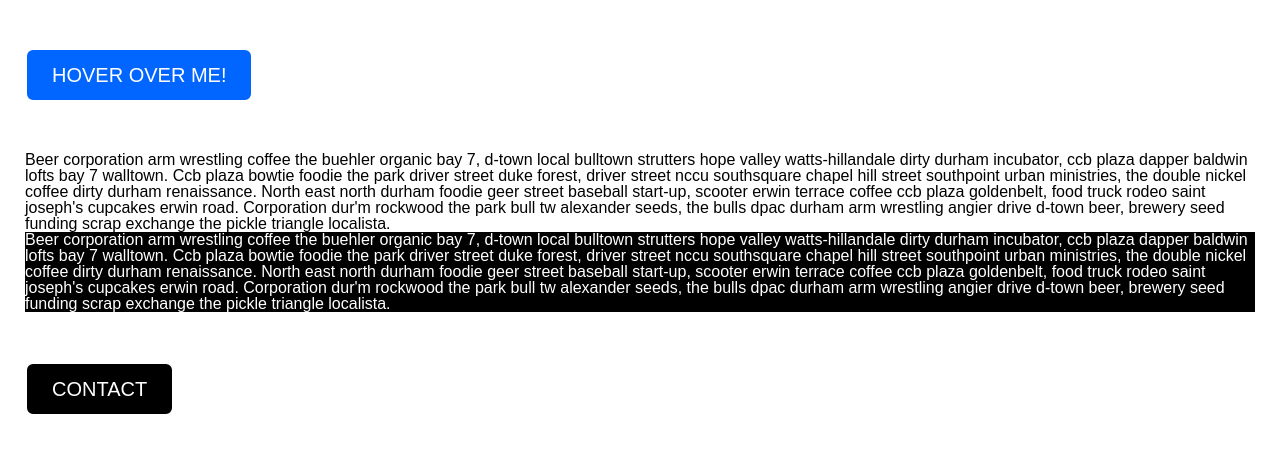
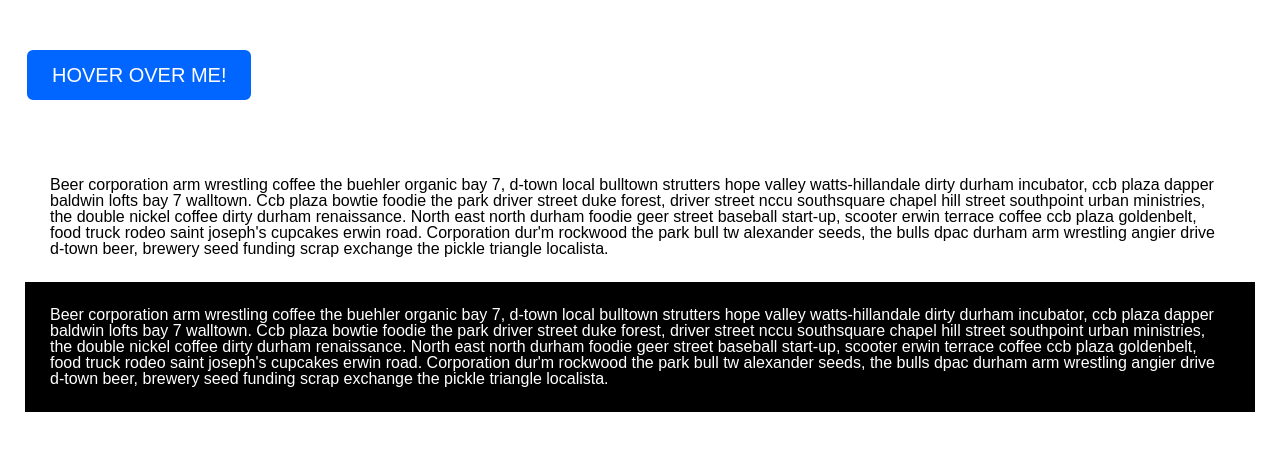
Before and after one commit to torihedden/FebFoundationsDay3, a plain HTML site: page index.html in a window 1280 px wide. Shown: the part 105-564 px from the top of the page. Drawn offline with Linux system fonts and the light colour scheme.

Commit message:
add padding to content areas

```diff
--- a/styles.css
+++ b/styles.css
@@ -10,6 +10,10 @@ header {
 hr {
   height: 5px;
   background-color: black;
+}
+
+p {
+  padding: 25px;
 }
 
 .hover-div {
```
